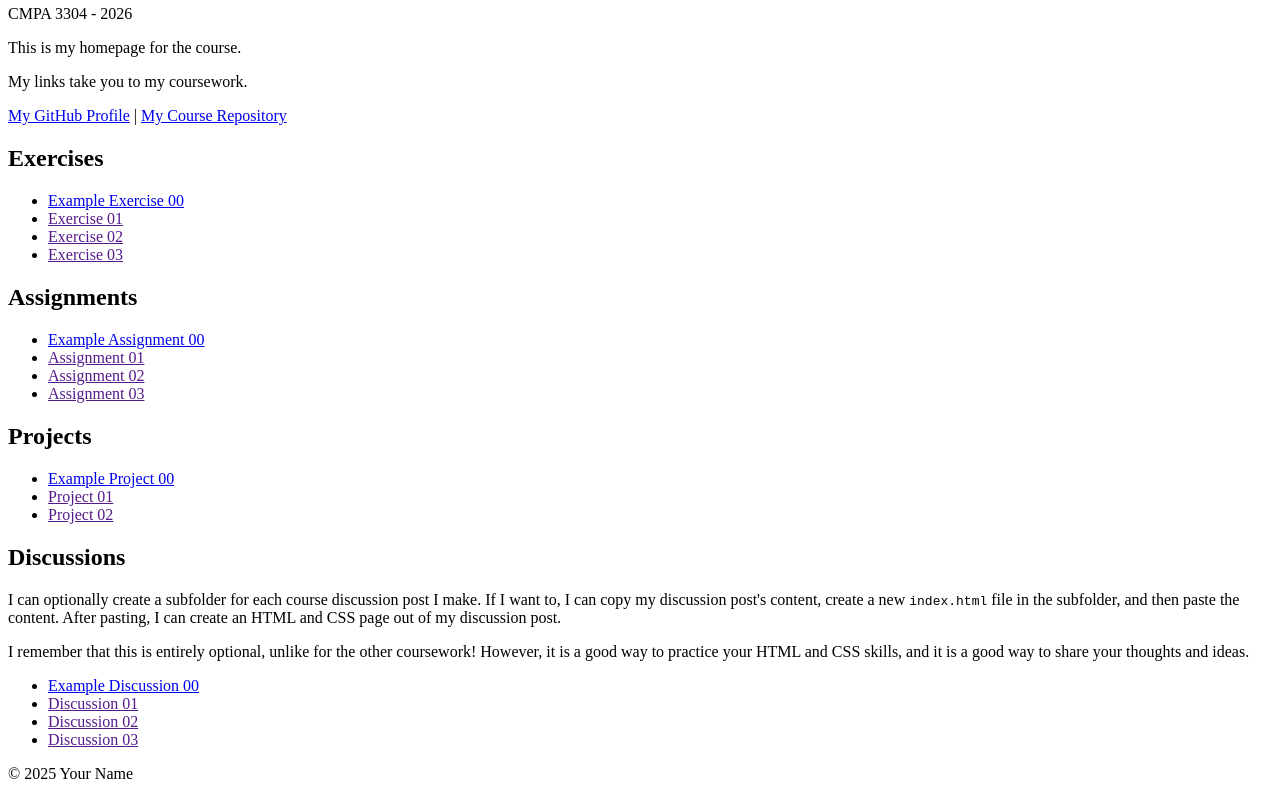
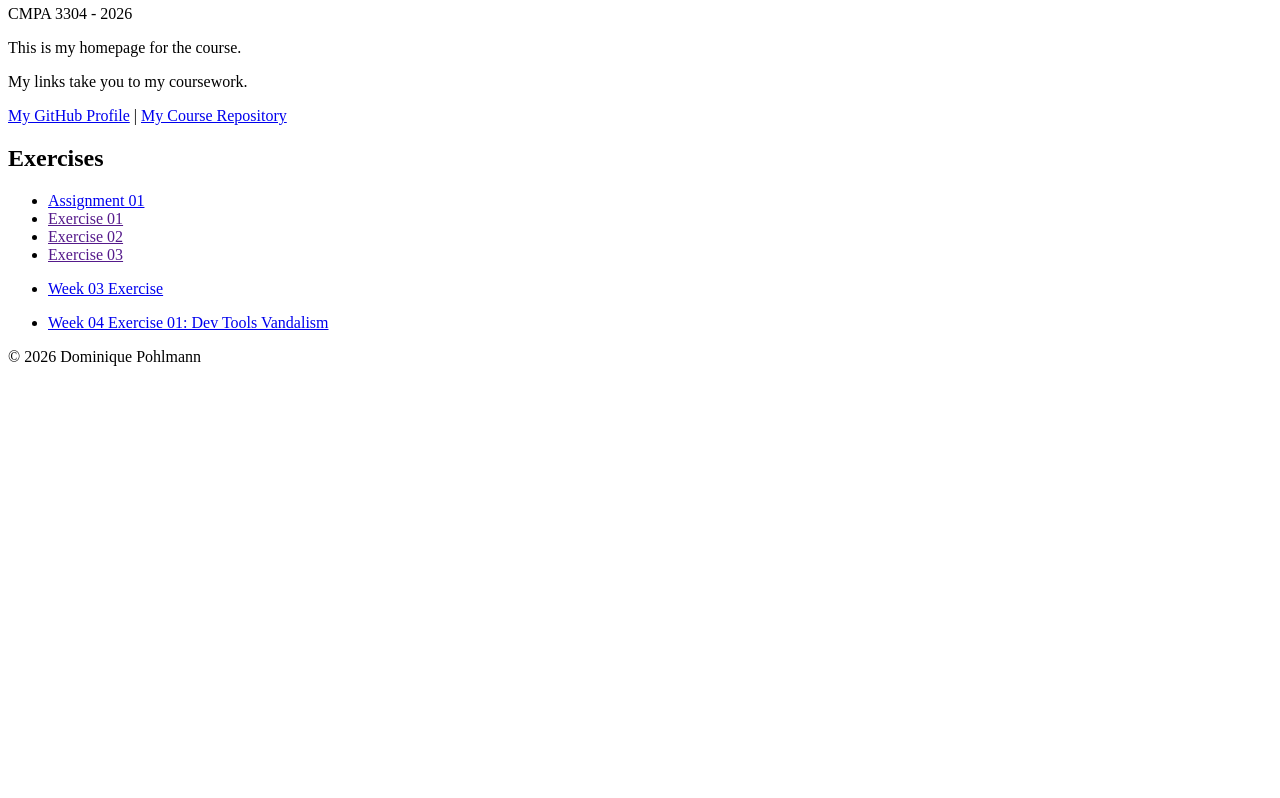
Before and after one commit to dompohlmannc/Course-Portfolio, a plain HTML site: page index.html in a window 1280 px wide. Shown: the part 108-906 px from the top of the page. After the commit the page ends 800 px from the top, so only its background shows below. Drawn offline with Linux system fonts and the light colour scheme.

Commit message:
Updated and reloaded original website

```diff
--- a/index.html
+++ b/index.html
@@ -26,79 +26,32 @@
                 <h2>Exercises</h2>
                 <ul>
                     <li>
-                        <a href="example-exercise-00/">Example Exercise 00</a>
+                        <a href="week-02-exercise/">Assignment 01</a>
                     </li>
                     <li><a href="">Exercise 01</a></li>
                     <li><a href="">Exercise 02</a></li>
                     <li><a href="">Exercise 03</a></li>
                 </ul>
-            </section>
 
-            <section>
-                <h2>Assignments</h2>
+
                 <ul>
                     <li>
-                        <a href="example-assignment-00/">
-                            Example Assignment 00
+                        <a href="week-03-exercise-01/">
+                            Week 03 Exercise
                         </a>
-                    </li>
-                    <li><a href="">Assignment 01</a></li>
-                    <li><a href="">Assignment 02</a></li>
-                    <li><a href="">Assignment 03</a></li>
+
                 </ul>
-            </section>
 
-            <section>
-                <h2>Projects</h2>
                 <ul>
                     <li>
-                        <a href="example-project-00/">Example Project 00</a>
+                        <a href="week-04-exercise-01/">Week 04 Exercise 01: Dev Tools Vandalism</a>
                     </li>
-                    <li><a href="">Project 01</a></li>
-                    <li><a href="">Project 02</a></li>
+
                 </ul>
-            </section>
 
-            <section>
-                <h2>Discussions</h2>
-                <p>
-                    I can optionally create a subfolder for each course
-                    discussion post I make. If I want to, I can copy my
-                    discussion post's content, create a new
-                    <code>index.html</code>
-                    file in the subfolder, and then paste the content. After
-                    pasting, I can create an HTML and CSS page out of my
-                    discussion post.
-                </p>
-                <p>
-                    I remember that this is entirely optional, unlike for the
-                    other coursework! However, it is a good way to practice your
-                    HTML and CSS skills, and it is a good way to share your
-                    thoughts and ideas.
-                </p>
-                <ul>
-                    <li>
-                        <a href="example-discussion-00/">
-                            Example Discussion 00
-                        </a>
-                    </li>
-                    <li><a href="">Discussion 01</a></li>
-                    <li><a href="">Discussion 02</a></li>
-                    <li><a href="">Discussion 03</a></li>
-                </ul>
-            </section>
         </main>
 
         <footer>
-            <p>&copy; 2025 Your Name</p>
+            <p>&copy; 2026 Dominique Pohlmann</p>
         </footer>
     </body>
-</html>
-    <body>
-        <div class="card">
-            <h1> Dominique Pohlmann</h1>
-            <p> I'm a Computing Applications student at Texas Tech University building a premium online fitness coaching practice. I help women create lasting transformations through structured training and supportive guidance. I care about clear design, intentional growth, and work that actually moves people forward.</p>
-        </div>
-    </body>
-</html>
-<a href="week-04-exercise-01/">Week 04 Exercise 01: Dev Tools Vandalism</a>
```
Also changed, not shown: week-02-exercise/index.html (renamed from assignment-01/index.html).
